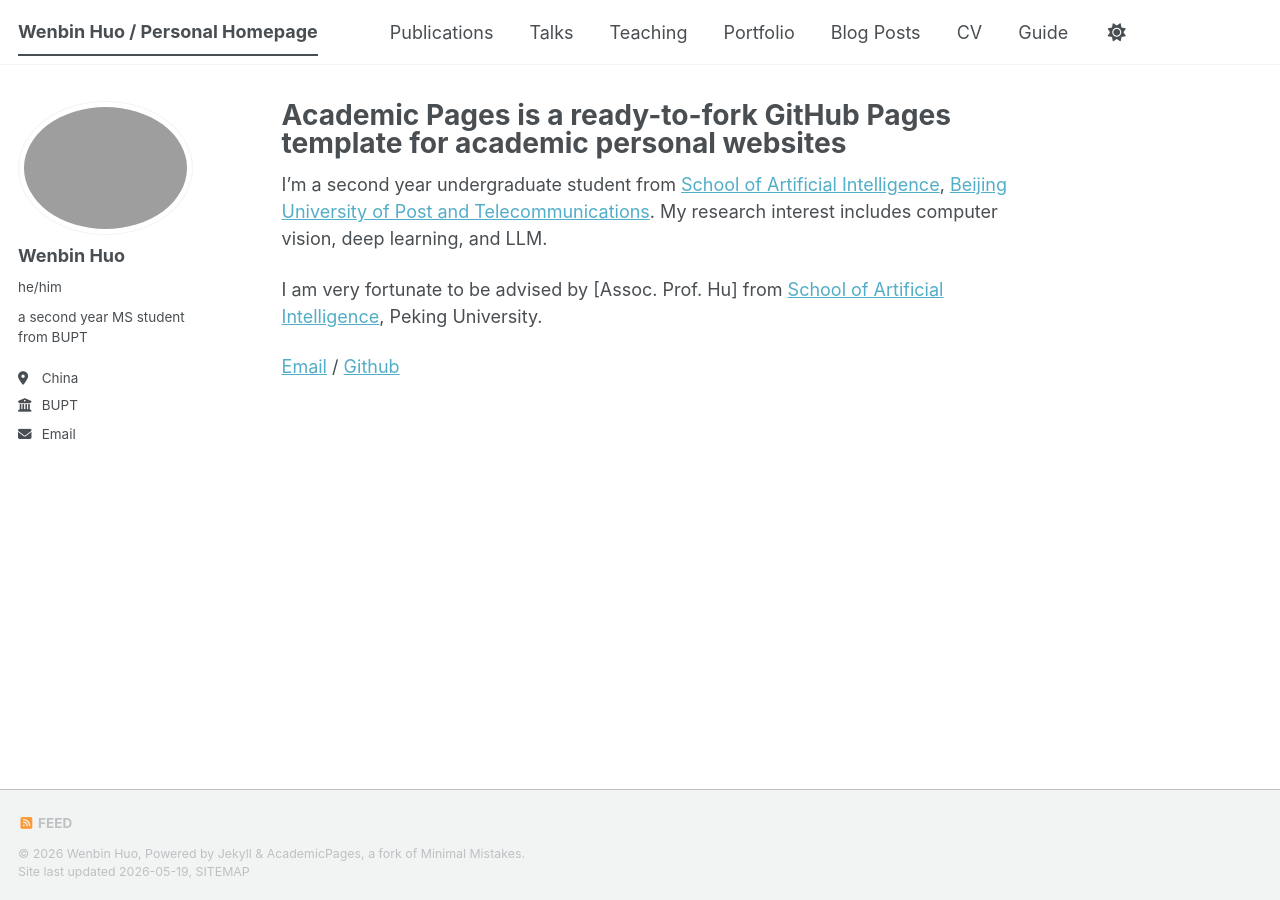
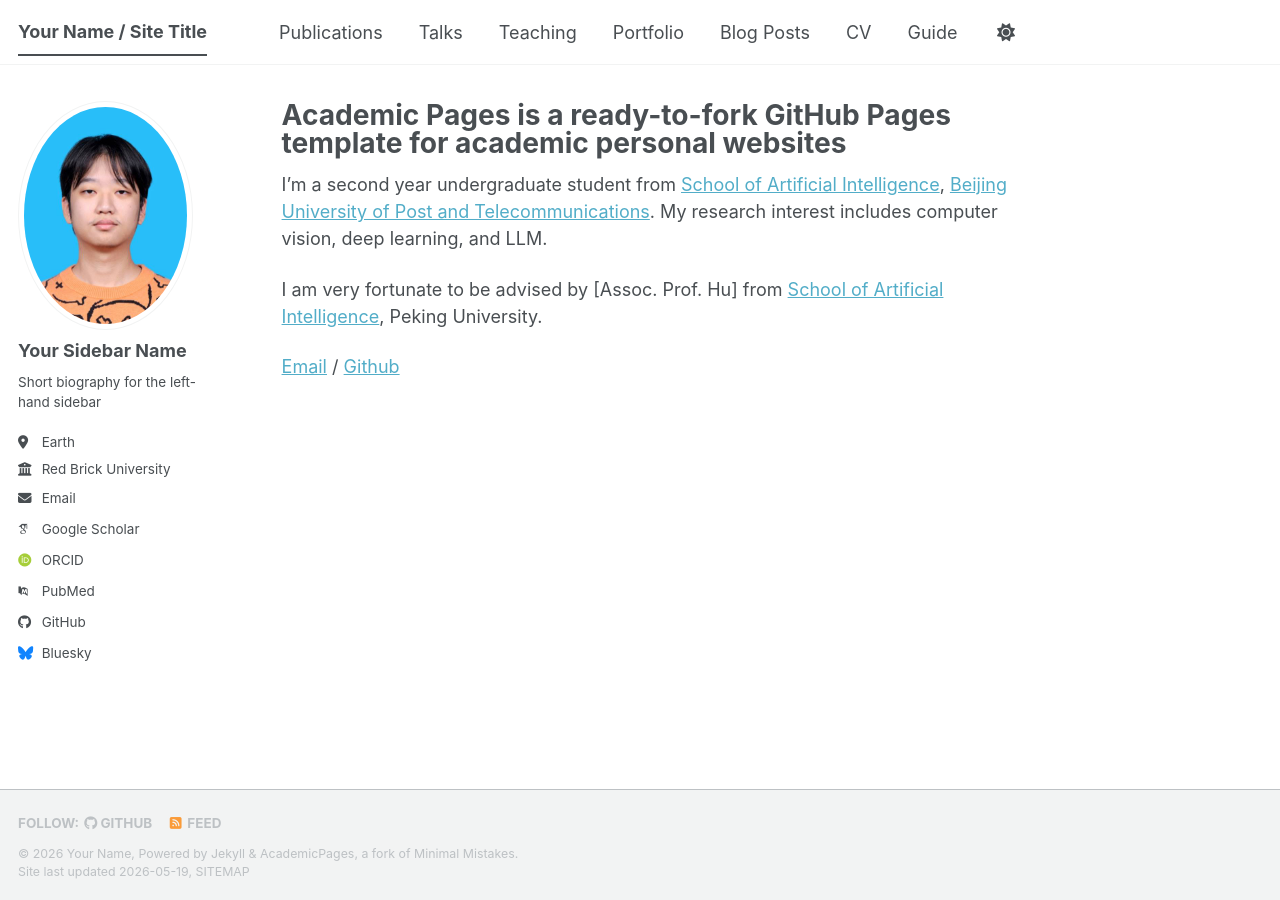
Before and after one commit to sakura073/Wenbin-Huo, a Jekyll site: the page built from _pages/about.md, in a window 1280 px wide. Built offline with Jekyll 4.4.1, drawn with Linux system fonts in a browser that asks for light colours; some web fonts are replaced; a script bundle is joined from its source files by our own code; library files that are not in the unit come from our copies.

Commit message:
Update _config.yml

```diff
--- a/_config.yml
+++ b/_config.yml
@@ -7,40 +7,41 @@
 # server process.
 
 # Basic Site Settings
-locale                   : "China"
-title                    : "Wenbin Huo / Personal Homepage"
+locale                   : "en-US"
+site_theme               : "default" # The available themes options are "default", "air", "sunrise", "mint", "dirt" and "contrast"
+title                    : "Your Name / Site Title"
 title_separator          : "-"
-name                     : &name "Wenbin Huo"
-description              : &description "a second year MS student from BUPT"   # Update this with a general description of your site, this is the default if not overridden by a page
-url                      : https://sakura073.github.io/Wenbin-Huo/ # The base hostname & protocol for your site e.g. "https://[your GitHub username].github.io",
+name                     : &name "Your Name"
+description              : &description "Your Name's academic portfolio"   # Update this with a general description of your site, this is the default if not overridden by a page
+url                      : https://academicpages.github.io # The base hostname & protocol for your site e.g. "https://[your GitHub username].github.io",
                                                            # or if you already have some other page hosted on Github then use "https://[your GitHub username].github.io/[Your Repo Name]"
 baseurl                  : "" # the subpath of your site, e.g. "/blog"
-repository               : "sakura073/sakura073.github.io"
+repository               : "academicpages/academicpages.github.io"
 
 # Site Author - The following control what appear as part of the author content on the side bar.
 #               If a field is blank the icon and link will not appear, otherwise it will be shown.
 #               Additional customization can be done by editing /_includes/author-profile.html
 author:
   # Biographic information
-  avatar           : #"profile.png"
-  name             : "Wenbin Huo"
-  pronouns         : "he/him"# example: "she/her"
-  bio              : "a second year MS student from BUPT"
-  location         : "China"
-  employer         : "BUPT"
+  avatar           : "profile.png"
+  name             : "Your Sidebar Name"
+  pronouns         : # example: "she/her"
+  bio              : "Short biography for the left-hand sidebar"
+  location         : "Earth"
+  employer         : "Red Brick University"
   uri              : # URL
-  email            : "hwb@bupt.edu.cn"
+  email            : "none@example.org"
 
   # Academic websites
   academia         : # URL
   arxiv            : # URL - Update with the correct link to your profile
-  googlescholar    : # "https://scholar.google.com/citations?user=PS_CX0AAAAAJ"
+  googlescholar    : "https://scholar.google.com/citations?user=PS_CX0AAAAAJ"
   inspire-hep      : # URL
   impactstory      : # URL
-  orcid            : # "https://orcid.org/yourorcidurl"
+  orcid            : "https://orcid.org/yourorcidurl"
   semantic         : # URL
   ssrn             : # URL
-  pubmed           : # "https://www.ncbi.nlm.nih.gov/pubmed/?term=john+snow"
+  pubmed           : "https://www.ncbi.nlm.nih.gov/pubmed/?term=john+snow"
   researchgate     : # URL
   scopus           : # URL
   zotero           : # URL
@@ -50,13 +51,13 @@ author:
   bitbucket        : # Username - Update with your username on the site
   codepen          : # Username
   dribbble         : # Username
-  github           : # "academicpages"
+  github           : "academicpages"
   kaggle           : # Username
   stackoverflow    : # User number or user number and name (i.e., use "1" or "1/jeff-atwood")
 
   # Social media
   artstation       : # Username
-  bluesky          : # "bsky.app" # Replace this with you Bluesky username
+  bluesky          : "bsky.app" # Replace this with you Bluesky username
   facebook         : # Username
   flickr           : # Username
   foursquare       : # Username
```
